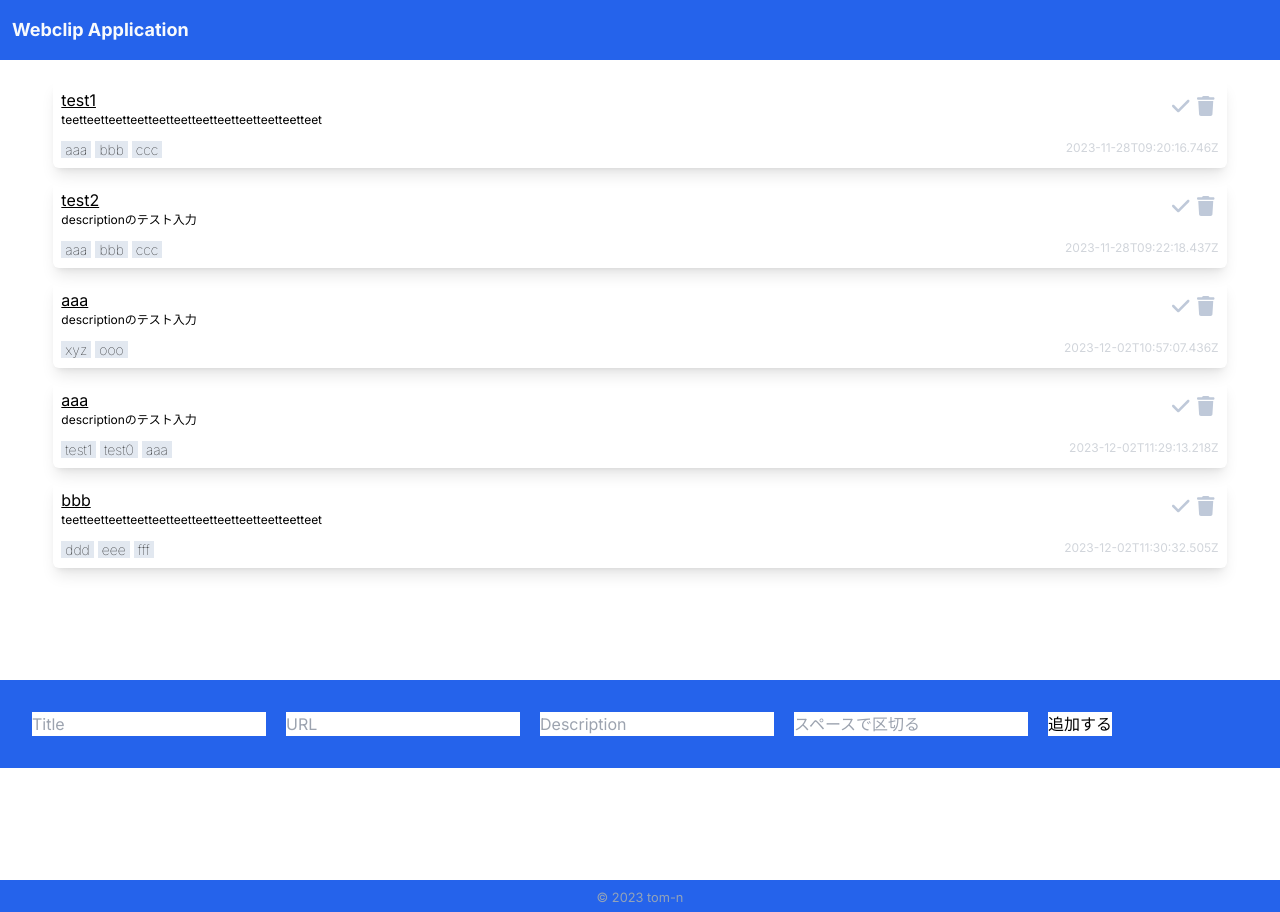
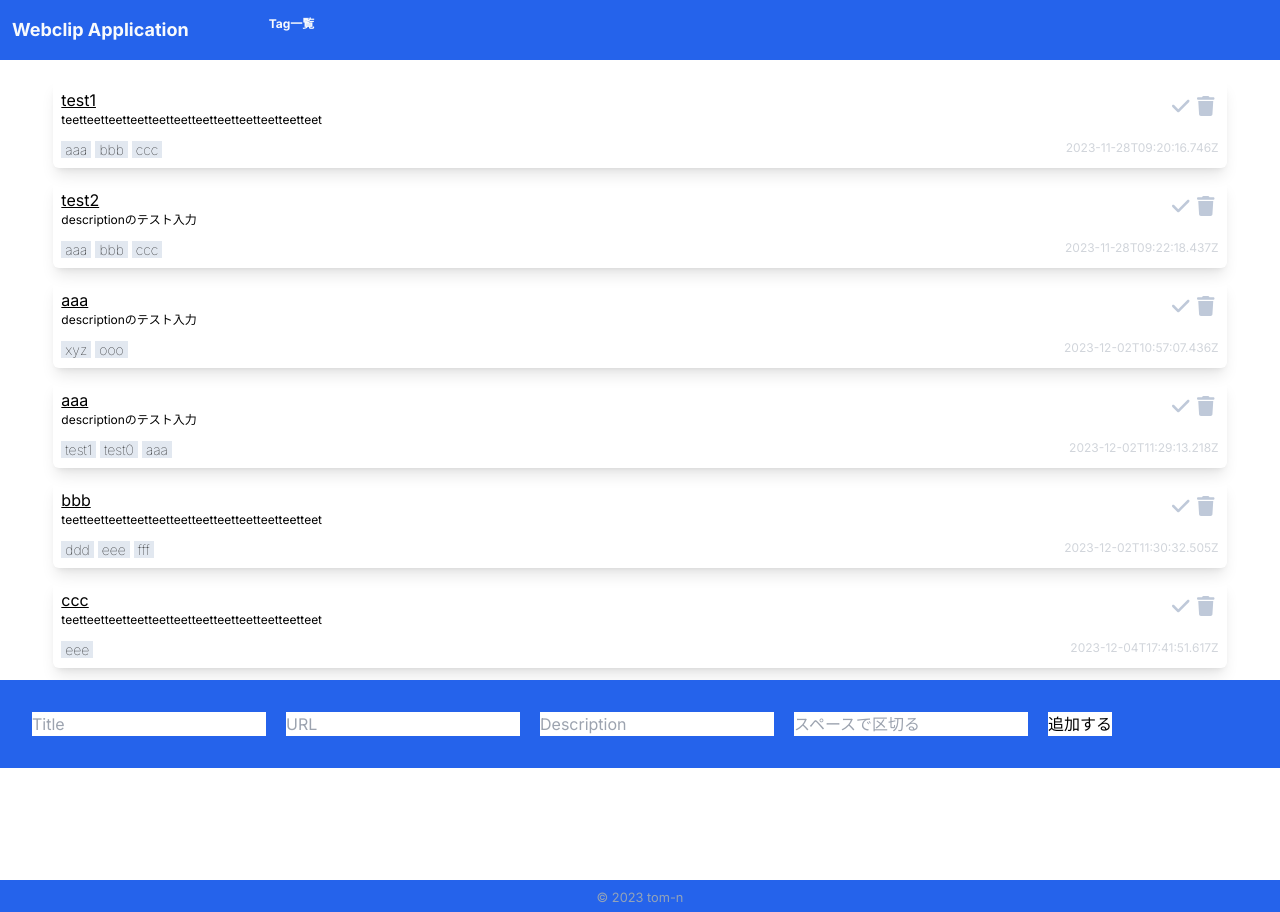
Before and after one commit to tomya-n/webclip-app, a Next.js app: page / in a window 1280 px wide. Built offline with nearby package versions, Linux system fonts and the light colour scheme; data requests are answered from the project's data file.

Commit message:
ナビ追加

```diff
--- a/app/components/layouts/Header.tsx
+++ b/app/components/layouts/Header.tsx
@@ -1,11 +1,15 @@
 import Link from "next/link";
+import Navigation from "./Navigation";
 
 export const Header = () => {
   return (
     <>
-      <h1 className="bg-blue-600 text-slate-50 py-4 pl-3 text-lg font-bold mb-5">
-        <Link href={"http://localhost:3000"}>Webclip Application</Link>
-      </h1>
+      <header className="flex bg-blue-600 text-slate-50 py-4 pl-3 pr-3 text-lg font-bold mb-5">
+        <h1 className="pr-20">
+          <Link href={"http://localhost:3000"}>Webclip Application</Link>
+        </h1>
+        <Navigation />
+      </header>
     </>
   );
 };
--- /dev/null
+++ b/app/components/layouts/Navigation.tsx
@@ -0,0 +1,16 @@
+import Link from "next/link";
+import React from "react";
+
+const Navigation = () => {
+  return (
+    <>
+      <ul className="flex">
+        <li className="text-xs">
+          <Link href={"/tags"}>Tag一覧</Link>
+        </li>
+      </ul>
+    </>
+  );
+};
+
+export default Navigation;
--- a/db.json
+++ b/db.json
@@ -63,6 +63,17 @@
       "bookmarked": false,
       "createdAt": "2023-12-02T11:30:32.505Z",
       "id": 5
+    },
+    {
+      "title": "ccc",
+      "url": "https://zenn.dev/",
+      "description": "teetteetteetteetteetteetteetteetteetteetteetteet",
+      "tags": [
+        "eee"
+      ],
+      "bookmarked": false,
+      "createdAt": "2023-12-04T17:41:51.617Z",
+      "id": 6
     }
   ],
   "tags": [
```
